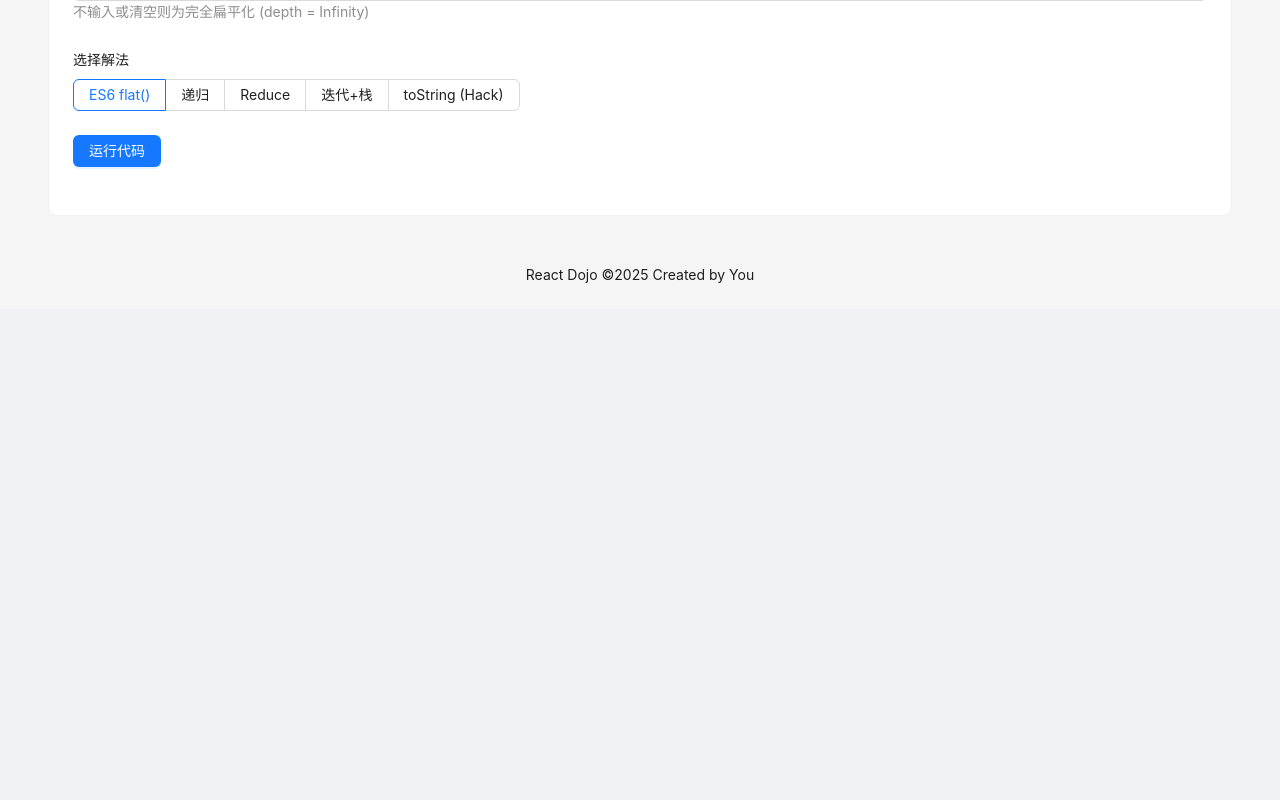
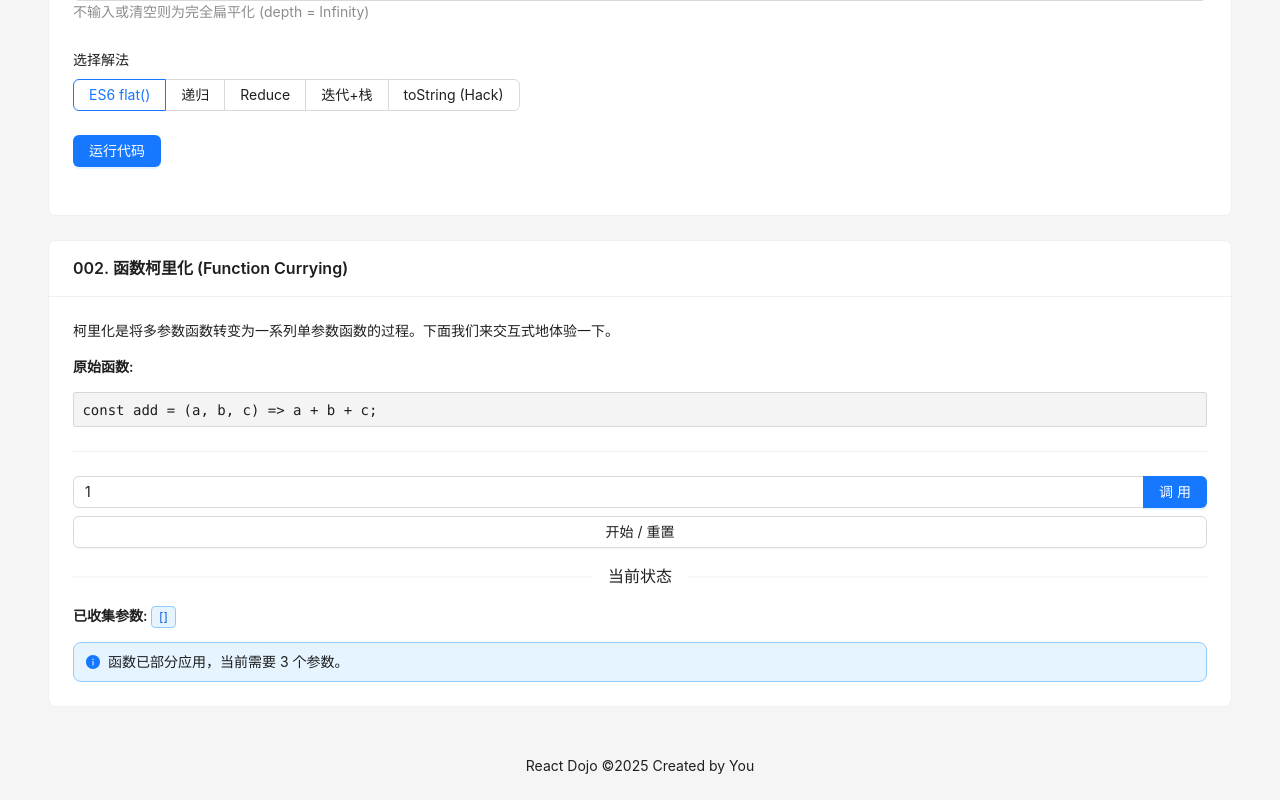
Before and after one commit to az9zz/react-dojo, a React (Vite) app: page /interview in a window 1280 px wide. Shown: the part 512-1312 px from the top of the page. Before the commit the page ends 821 px from the top, so only its background shows below. Built offline with nearby package versions, Linux system fonts and the light colour scheme.

Commit message:
feat(interview): 函数柯里化

```diff
--- /dev/null
+++ b/src/interview/002-function-curryin/index.tsx
@@ -0,0 +1,112 @@
+// src/interview/002-function-currying/index.tsx
+import React, { useState, useMemo, useCallback } from 'react'
+import { Card, Input, Button, Typography, Space, Divider, Alert, Tag } from 'antd'
+import { curry } from './solution'
+
+const { Paragraph, Text } = Typography
+
+// eslint-disable-next-line @typescript-eslint/no-explicit-any
+type GenericFunction = (...args: any[]) => any
+
+// 一个简单的示例函数
+const originalAdd = (a: number, b: number, c: number): number => a + b + c
+
+export const FunctionCurryingComponent: React.FC = () => {
+  const [curriedFn, setCurriedFn] = useState<GenericFunction | null>(null)
+  const [collectedArgs, setCollectedArgs] = useState<number[]>([])
+  const [inputValue, setInputValue] = useState<string>('1')
+  const [result, setResult] = useState<number | null>(null)
+  const [error, setError] = useState<string>('')
+
+  const curriedAdd = useMemo(() => curry(originalAdd), [])
+
+  const handleReset = useCallback(() => {
+    setCurriedFn(() => curriedAdd)
+    setCollectedArgs([])
+    setResult(null)
+    setError('')
+    setInputValue('1')
+  }, [curriedAdd])
+
+  // 初始化
+  useState(handleReset)
+
+  const handleCall = () => {
+    try {
+      setError('')
+      const newArgs = inputValue.split(',').map((s) => {
+        const num = parseInt(s.trim(), 10)
+        if (isNaN(num)) throw new Error(`'${s.trim()}' 不是一个有效的数字`)
+        return num
+      })
+
+      if (!curriedFn) throw new Error('请先点击重置按钮初始化柯里化函数。')
+
+      const nextStep = curriedFn(...newArgs)
+      const newCollectedArgs = [...collectedArgs, ...newArgs]
+
+      if (typeof nextStep === 'function') {
+        // 返回了新函数，继续等待参数
+        setCurriedFn(() => nextStep)
+        setCollectedArgs(newCollectedArgs)
+        setResult(null)
+      } else {
+        // 返回了最终结果
+        setResult(nextStep)
+        setCollectedArgs(newCollectedArgs)
+        setCurriedFn(null) // 调用结束
+      }
+    } catch (e: unknown) {
+      if (e instanceof Error) setError(e.message)
+      else setError('发生未知错误')
+    }
+  }
+
+  return (
+    <Card title="002. 函数柯里化 (Function Currying)">
+      <Paragraph>
+        柯里化是将多参数函数转变为一系列单参数函数的过程。下面我们来交互式地体验一下。
+      </Paragraph>
+      <Paragraph>
+        <Text strong>原始函数:</Text>
+        <pre>
+          <code>{'const add = (a, b, c) => a + b + c;'}</code>
+        </pre>
+      </Paragraph>
+      <Divider />
+      <Space direction="vertical" style={{ width: '100%' }}>
+        <Space.Compact style={{ width: '100%' }}>
+          <Input
+            value={inputValue}
+            onChange={(e) => setInputValue(e.target.value)}
+            placeholder="输入参数, 如 1 或 1,2"
+            disabled={curriedFn === null}
+          />
+          <Button type="primary" onClick={handleCall} disabled={curriedFn === null}>
+            调用
+          </Button>
+        </Space.Compact>
+        <Button onClick={handleReset} style={{ width: '100%' }}>
+          开始 / 重置
+        </Button>
+      </Space>
+
+      <Divider>当前状态</Divider>
+      <Paragraph>
+        <Text strong>已收集参数: </Text>
+        <Tag color="blue">{`[${collectedArgs.join(', ')}]`}</Tag>
+      </Paragraph>
+      {result !== null && (
+        <Alert message={`执行完成！最终结果: ${result}`} type="success" showIcon />
+      )}
+      {error && <Alert message={error} type="error" showIcon />}
+      {curriedFn && result === null && (
+        <Alert
+          message={`函数已部分应用，当前需要 ${originalAdd.length - collectedArgs.length} 个参数。`}
+          type="info"
+          showIcon
+        />
+      )}
+    </Card>
+  )
+}
--- /dev/null
+++ b/src/interview/002-function-curryin/solution.ts
@@ -0,0 +1,30 @@
+// src/interview/002-function-currying/solution.ts
+/* eslint-disable @typescript-eslint/no-explicit-any */
+// fully type-safe curry function is a very advanced topic in TypeScript.
+// We use `any` here to focus on the logic implementation.
+/**
+ * @description 柯里化函数
+ * @param fn - 需要被柯里化的原始函数
+ * @returns 一个柯里化后的新函数
+ */
+export function curry(fn: (...args: any[]) => any) {
+  // 返回一个新函数，它可以接收任意数量的初始参数
+  // `this: any` 是一个特殊的 TypeScript 语法，它不计入参数列表，
+  // 仅用来告诉 TypeScript `curried` 函数内部的 `this` 是什么类型。
+  // 我们在这里使用 `any` 是为了保持最大的灵活性。
+  return function curried(this: any, ...args: any[]) {
+    // 检查当前收集到的参数数量是否足够
+    if (args.length >= fn.length) {
+      // 如果参数足够，直接执行原始函数并返回结果
+      // 这里的 this 会被正确地传递给 fn
+      return fn.apply(this, args)
+    } else {
+      // 如果参数不够，返回一个新的函数，等待接收剩余的参数
+      return function (this: any, ...nextArgs: any[]) {
+        // 递归调用 curried，将旧参数和新参数合并
+        // 这里的 this 会被正确地传递给下一次的 curried 调用
+        return curried.apply(this, [...args, ...nextArgs])
+      }
+    }
+  }
+}
--- a/src/pages/InterviewPage/index.tsx
+++ b/src/pages/InterviewPage/index.tsx
@@ -2,6 +2,7 @@
 import React from 'react'
 import { Typography, Divider } from 'antd'
 import { ArrayFlattenComponent } from '../../interview/001-array-flatten' // 1. 导入新组件
+import { FunctionCurryingComponent } from '../../interview/002-function-curryin'
 
 const { Title } = Typography
 
@@ -11,7 +12,8 @@ const InterviewPage: React.FC = () => {
       <Title level={2}>前端面试题实践</Title>
       <Divider orientation="left">JavaScript 基础</Divider>
       <ArrayFlattenComponent /> {/* 2. 添加新组件 */}
-      {/* 可以在这里添加更多分类和题目 */}
+      <div style={{ marginTop: '24px' }} />
+      <FunctionCurryingComponent />
     </div>
   )
 }
```
Also changed, not shown: src/interview/002-function-curryin/README.md (added).
